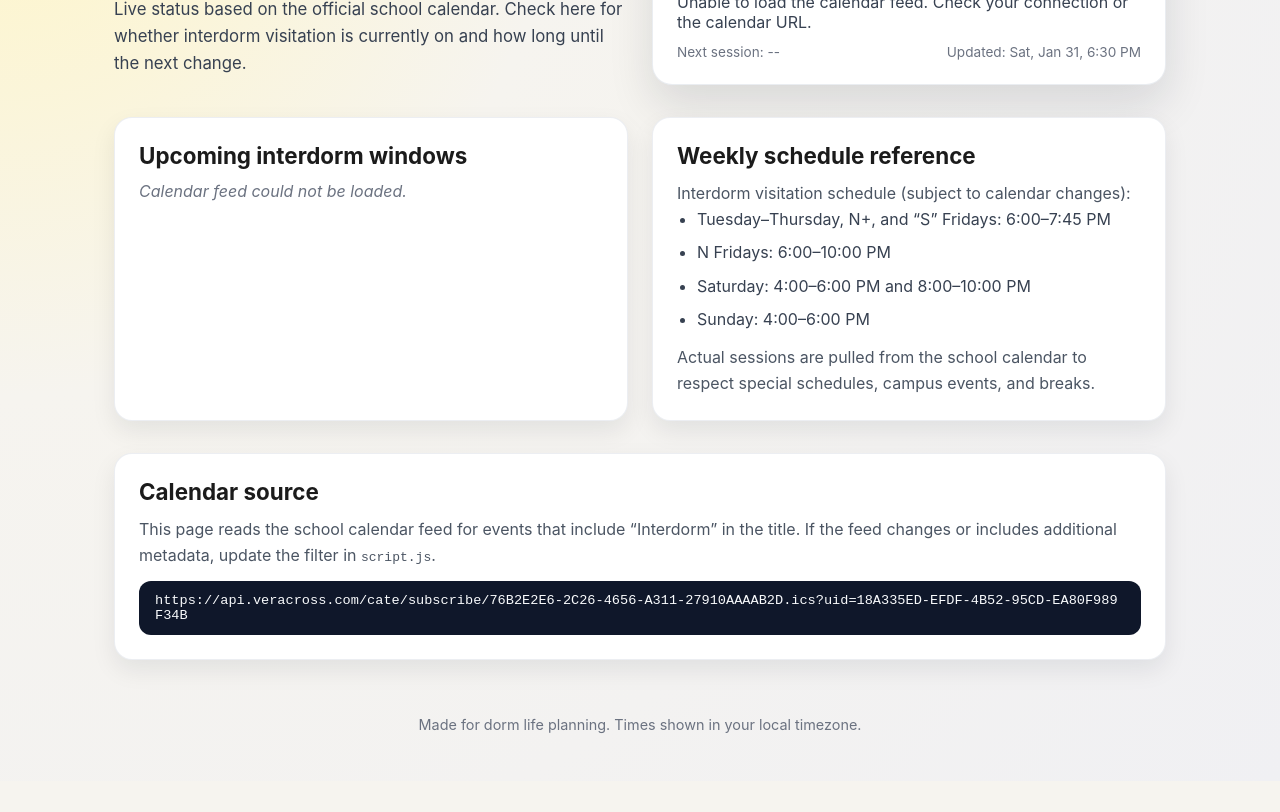
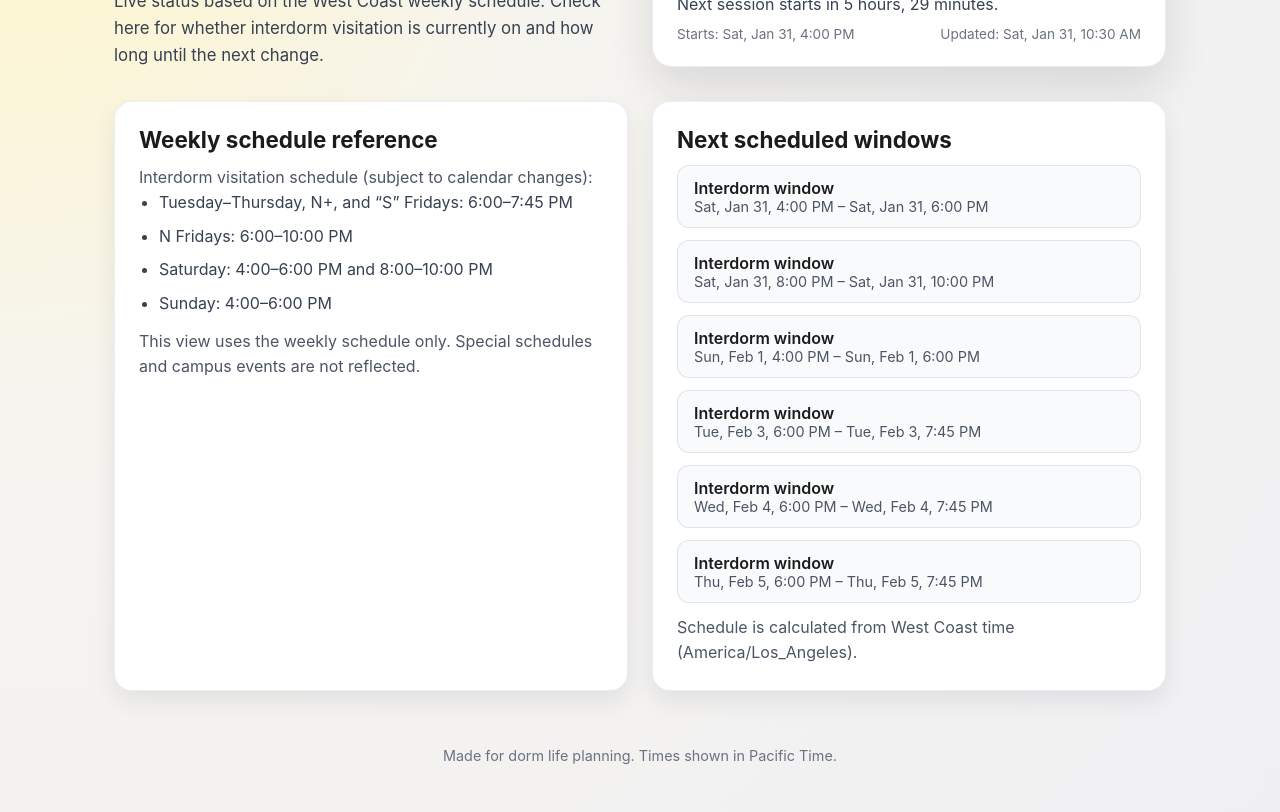
Before and after one commit to MayorMilo/MayorMilo.github.io, a plain HTML site: page index.html in a window 1280 px wide. Shown: the part 160-972 px from the top of the page. Before the commit the page ends 941 px from the top, so only its background shows below. Drawn offline with Linux system fonts and the light colour scheme; no server answers.

Commit message:
Fix Pacific time conversion for schedule

```diff
--- a/index.html
+++ b/index.html
@@ -13,14 +13,14 @@
           <p class="eyebrow">Cate School • Dorm Life</p>
           <h1>Interdorm Status</h1>
           <p class="subtitle">
-            Live status based on the official school calendar. Check here for whether
+            Live status based on the West Coast weekly schedule. Check here for whether
             interdorm visitation is currently on and how long until the next change.
           </p>
         </div>
         <div class="status-card" id="status-card">
           <p class="status-label">Current status</p>
           <p class="status-value" id="status-value">Loading…</p>
-          <p class="status-detail" id="status-detail">Fetching calendar data.</p>
+          <p class="status-detail" id="status-detail">Calculating schedule status.</p>
           <div class="status-meta">
             <span id="status-next">Next update: --</span>
             <span id="status-updated">Updated: --</span>
@@ -29,13 +29,6 @@
       </header>
 
       <section class="content">
-        <div class="panel">
-          <h2>Upcoming interdorm windows</h2>
-          <ul class="event-list" id="event-list">
-            <li class="event-placeholder">Loading upcoming events…</li>
-          </ul>
-        </div>
-
         <div class="panel">
           <h2>Weekly schedule reference</h2>
           <p class="muted">
@@ -48,26 +41,24 @@
             <li>Sunday: 4:00–6:00 PM</li>
           </ul>
           <p class="muted note">
-            Actual sessions are pulled from the school calendar to respect special
-            schedules, campus events, and breaks.
+            This view uses the weekly schedule only. Special schedules and campus events
+            are not reflected.
           </p>
         </div>
-      </section>
 
-      <section class="content">
         <div class="panel">
-          <h2>Calendar source</h2>
-          <p class="muted">
-            This page reads the school calendar feed for events that include
-            “Interdorm” in the title. If the feed changes or includes additional
-            metadata, update the filter in <code>script.js</code>.
+          <h2>Next scheduled windows</h2>
+          <ul class="event-list" id="event-list">
+            <li class="event-placeholder">Loading upcoming times…</li>
+          </ul>
+          <p class="muted note">
+            Schedule is calculated from West Coast time (America/Los_Angeles).
           </p>
-          <code class="calendar-url" id="calendar-url"></code>
         </div>
       </section>
     </main>
     <footer class="footer">
-      <p>Made for dorm life planning. Times shown in your local timezone.</p>
+      <p>Made for dorm life planning. Times shown in Pacific Time.</p>
     </footer>
 
     <script src="script.js"></script>
--- a/script.js
+++ b/script.js
@@ -1,105 +1,14 @@
-const CALENDAR_URL =
-  "https://api.veracross.com/cate/subscribe/76B2E2E6-2C26-4656-A311-27910AAAAB2D.ics?uid=18A335ED-EFDF-4B52-95CD-EA80F989F34B";
-
 const statusValue = document.getElementById("status-value");
 const statusDetail = document.getElementById("status-detail");
 const statusNext = document.getElementById("status-next");
 const statusUpdated = document.getElementById("status-updated");
 const eventList = document.getElementById("event-list");
-const calendarUrl = document.getElementById("calendar-url");
 
-calendarUrl.textContent = CALENDAR_URL;
-
-const INTERDORM_REGEX = /interdorm/i;
-
-const unfoldLines = (text) =>
-  text
-    .replace(/\r\n/g, "\n")
-    .replace(/\n[ \t]/g, "");
-
-const parseDateValue = (value, tzid) => {
-  if (!value) {
-    return null;
-  }
-
-  if (/^\d{8}$/.test(value)) {
-    const year = Number(value.slice(0, 4));
-    const month = Number(value.slice(4, 6)) - 1;
-    const day = Number(value.slice(6, 8));
-    return new Date(year, month, day);
-  }
-
-  const trimmed = value.trim();
-  const isUtc = trimmed.endsWith("Z");
-  const datePart = trimmed.replace("Z", "");
-  const year = Number(datePart.slice(0, 4));
-  const month = Number(datePart.slice(4, 6)) - 1;
-  const day = Number(datePart.slice(6, 8));
-  const hour = Number(datePart.slice(9, 11));
-  const minute = Number(datePart.slice(11, 13));
-  const second = Number(datePart.slice(13, 15) || 0);
-
-  if (isUtc) {
-    return new Date(Date.UTC(year, month, day, hour, minute, second));
-  }
-
-  if (tzid && tzid !== "local") {
-    const localeTime = new Date(year, month, day, hour, minute, second);
-    return localeTime;
-  }
-
-  return new Date(year, month, day, hour, minute, second);
-};
-
-const parseIcs = (icsText) => {
-  const events = [];
-  const lines = unfoldLines(icsText).split("\n");
-  let currentEvent = null;
-
-  for (const line of lines) {
-    if (line.startsWith("BEGIN:VEVENT")) {
-      currentEvent = {};
-      continue;
-    }
-
-    if (line.startsWith("END:VEVENT")) {
-      if (currentEvent) {
-        events.push(currentEvent);
-      }
-      currentEvent = null;
-      continue;
-    }
-
-    if (!currentEvent) {
-      continue;
-    }
-
-    const [propertySection, value] = line.split(":", 2);
-    if (!value) {
-      continue;
-    }
-
-    const [propertyName, ...params] = propertySection.split(";");
-    const upperName = propertyName.toUpperCase();
-    const paramMap = params.reduce((acc, param) => {
-      const [key, paramValue] = param.split("=");
-      if (key && paramValue) {
-        acc[key.toLowerCase()] = paramValue;
-      }
-      return acc;
-    }, {});
-
-    currentEvent[upperName] = {
-      value: value.trim(),
-      params: paramMap,
-    };
-  }
-
-  return events;
-};
+const PACIFIC_TZ = "America/Los_Angeles";
 
 const formatDateTime = (date) =>
-  new Intl.DateTimeFormat(undefined, {
+  new Intl.DateTimeFormat("en-US", {
+    timeZone: PACIFIC_TZ,
     weekday: "short",
     month: "short",
     day: "numeric",
@@ -133,51 +42,158 @@ const formatDuration = (ms) => {
   return parts.join(", ");
 };
 
-const normalizeEvents = (rawEvents) =>
-  rawEvents
-    .map((event) => {
-      const summary = event.SUMMARY?.value || "";
-      const startRaw = event.DTSTART;
-      const endRaw = event.DTEND;
+const getPacificParts = (date) => {
+  const formatter = new Intl.DateTimeFormat("en-US", {
+    timeZone: PACIFIC_TZ,
+    year: "numeric",
+    month: "2-digit",
+    day: "2-digit",
+    hour: "2-digit",
+    minute: "2-digit",
+    second: "2-digit",
+    hour12: false,
+    weekday: "short",
+  });
 
-      if (!startRaw || !endRaw) {
-        return null;
+  return formatter.formatToParts(date).reduce((acc, part) => {
+    if (part.type !== "literal") {
+      acc[part.type] = part.value;
+    }
+    return acc;
+  }, {});
+};
+
+const getTimeZoneOffset = (date, timeZone) => {
+  const parts = new Intl.DateTimeFormat("en-US", {
+    timeZone,
+    year: "numeric",
+    month: "2-digit",
+    day: "2-digit",
+    hour: "2-digit",
+    minute: "2-digit",
+    second: "2-digit",
+    hour12: false,
+  })
+    .formatToParts(date)
+    .reduce((acc, part) => {
+      if (part.type !== "literal") {
+        acc[part.type] = part.value;
       }
+      return acc;
+    }, {});
 
-      const start = parseDateValue(startRaw.value, startRaw.params?.tzid);
-      const end = parseDateValue(endRaw.value, endRaw.params?.tzid);
+  const utcTime = Date.UTC(
+    Number(parts.year),
+    Number(parts.month) - 1,
+    Number(parts.day),
+    Number(parts.hour),
+    Number(parts.minute),
+    Number(parts.second)
+  );
 
-      return {
-        summary,
-        start,
-        end,
-      };
-    })
-    .filter((event) => event && event.start && event.end)
-    .sort((a, b) => a.start - b.start);
+  return utcTime - date.getTime();
+};
 
-const renderEvents = (events) => {
+const toPacificDate = (year, month, day, hour, minute) => {
+  const utcGuess = Date.UTC(year, month - 1, day, hour, minute);
+  const guessDate = new Date(utcGuess);
+  let offset = getTimeZoneOffset(guessDate, PACIFIC_TZ);
+  let adjusted = new Date(utcGuess - offset);
+  const adjustedOffset = getTimeZoneOffset(adjusted, PACIFIC_TZ);
+
+  if (adjustedOffset !== offset) {
+    offset = adjustedOffset;
+    adjusted = new Date(utcGuess - offset);
+  }
+
+  return adjusted;
+};
+
+const scheduleForDay = (weekday) => {
+  switch (weekday) {
+    case "Tue":
+    case "Wed":
+    case "Thu":
+      return [
+        { start: { hour: 18, minute: 0 }, end: { hour: 19, minute: 45 } },
+      ];
+    case "Fri":
+      return [
+        { start: { hour: 18, minute: 0 }, end: { hour: 19, minute: 45 } },
+        { start: { hour: 19, minute: 45 }, end: { hour: 22, minute: 0 } },
+      ];
+    case "Sat":
+      return [
+        { start: { hour: 16, minute: 0 }, end: { hour: 18, minute: 0 } },
+        { start: { hour: 20, minute: 0 }, end: { hour: 22, minute: 0 } },
+      ];
+    case "Sun":
+      return [
+        { start: { hour: 16, minute: 0 }, end: { hour: 18, minute: 0 } },
+      ];
+    default:
+      return [];
+  }
+};
+
+const buildUpcomingWindows = (now, count = 6) => {
+  const windows = [];
+  const startDate = new Date(now);
+
+  for (let offset = 0; windows.length < count && offset < 21; offset += 1) {
+    const date = new Date(startDate);
+    date.setDate(startDate.getDate() + offset);
+    const parts = getPacificParts(date);
+    const sessions = scheduleForDay(parts.weekday);
+
+    sessions.forEach((session) => {
+      const start = toPacificDate(
+        Number(parts.year),
+        Number(parts.month),
+        Number(parts.day),
+        session.start.hour,
+        session.start.minute
+      );
+      const end = toPacificDate(
+        Number(parts.year),
+        Number(parts.month),
+        Number(parts.day),
+        session.end.hour,
+        session.end.minute
+      );
+
+      if (end > now) {
+        windows.push({ start, end });
+      }
+    });
+  }
+
+  return windows.sort((a, b) => a.start - b.start).slice(0, count);
+};
+
+const renderUpcoming = (windows) => {
   eventList.innerHTML = "";
-  if (!events.length) {
+
+  if (!windows.length) {
     const empty = document.createElement("li");
     empty.className = "event-placeholder";
-    empty.textContent = "No interdorm events found in the calendar.";
+    empty.textContent = "No upcoming interdorm windows found.";
     eventList.appendChild(empty);
     return;
   }
 
-  events.slice(0, 6).forEach((event) => {
+  windows.forEach((window) => {
     const item = document.createElement("li");
     item.className = "event-item";
 
     const title = document.createElement("div");
     title.className = "event-title";
-    title.textContent = event.summary;
+    title.textContent = "Interdorm window";
 
     const time = document.createElement("div");
     time.className = "event-time";
-    time.textContent = `${formatDateTime(event.start)} – ${formatDateTime(
-      event.end
+    time.textContent = `${formatDateTime(window.start)} – ${formatDateTime(
+      window.end
     )}`;
 
     item.appendChild(title);
@@ -186,10 +202,13 @@ const renderEvents = (events) => {
   });
 };
 
-const updateStatus = (events) => {
+const updateStatus = () => {
   const now = new Date();
-  const current = events.find((event) => now >= event.start && now <= event.end);
-  const upcoming = events.find((event) => event.start > now);
+  const windows = buildUpcomingWindows(now, 6);
+  const current = windows.find(
+    (window) => now >= window.start && now <= window.end
+  );
+  const next = windows.find((window) => window.start > now);
 
   if (current) {
     const remaining = current.end - now;
@@ -203,10 +222,10 @@ const updateStatus = (events) => {
     statusValue.classList.add("off");
     statusValue.classList.remove("on");
 
-    if (upcoming) {
-      const until = upcoming.start - now;
+    if (next) {
+      const until = next.start - now;
       statusDetail.textContent = `Next session starts in ${formatDuration(until)}.`;
-      statusNext.textContent = `Starts: ${formatDateTime(upcoming.start)}`;
+      statusNext.textContent = `Starts: ${formatDateTime(next.start)}`;
     } else {
       statusDetail.textContent = "No upcoming interdorm sessions are scheduled.";
       statusNext.textContent = "Next session: --";
@@ -214,56 +233,8 @@ const updateStatus = (events) => {
   }
 
   statusUpdated.textContent = `Updated: ${formatDateTime(now)}`;
+  renderUpcoming(windows);
 };
 
-const loadCalendar = async () => {
-  statusDetail.textContent = "Loading calendar data…";
-
-  try {
-    const response = await fetch(CALENDAR_URL);
-    if (!response.ok) {
-      throw new Error(`Calendar fetch failed: ${response.status}`);
-    }
-    const icsText = await response.text();
-    const rawEvents = parseIcs(icsText);
-    const events = normalizeEvents(rawEvents).filter((event) =>
-      INTERDORM_REGEX.test(event.summary)
-    );
-
-    renderEvents(events);
-    updateStatus(events);
-
-    return events;
-  } catch (error) {
-    statusValue.textContent = "Status unavailable";
-    statusValue.classList.remove("on", "off");
-    statusDetail.textContent =
-      "Unable to load the calendar feed. Check your connection or the calendar URL.";
-    statusNext.textContent = "Next session: --";
-    statusUpdated.textContent = `Updated: ${formatDateTime(new Date())}`;
-
-    eventList.innerHTML = "";
-    const errorItem = document.createElement("li");
-    errorItem.className = "event-placeholder";
-    errorItem.textContent = "Calendar feed could not be loaded.";
-    eventList.appendChild(errorItem);
-
-    return [];
-  }
-};
-
-let cachedEvents = [];
-
-const refresh = async () => {
-  cachedEvents = await loadCalendar();
-};
-
-const tick = () => {
-  if (cachedEvents.length) {
-    updateStatus(cachedEvents);
-  }
-};
-
-refresh();
-setInterval(refresh, 15 * 60 * 1000);
-setInterval(tick, 60 * 1000);
+updateStatus();
+setInterval(updateStatus, 60 * 1000);
```
